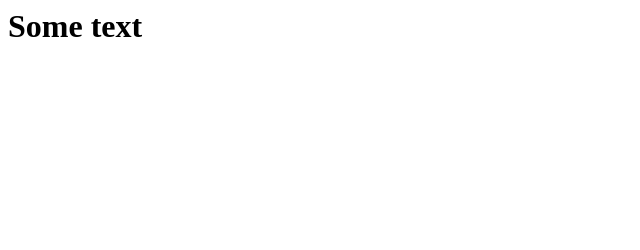
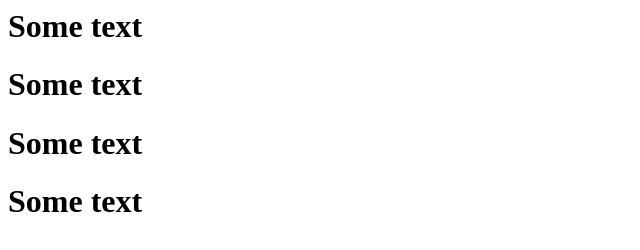
Before and after one commit to iStanislav07/6-vcs-advanced, a plain HTML site: page index.html in a window 1280 px wide. Shown: the whole page, without its empty margins (0-640 px from the left). Drawn offline with Linux system fonts and the light colour scheme.

Commit message:
changes index.txt

```diff
--- a/index.html
+++ b/index.html
@@ -1 +1,4 @@
 <h1> Some text<h2/>
+<h1> Some text<h2/>
+<h1> Some text<h2/>
+<h1> Some text<h2/>
```
